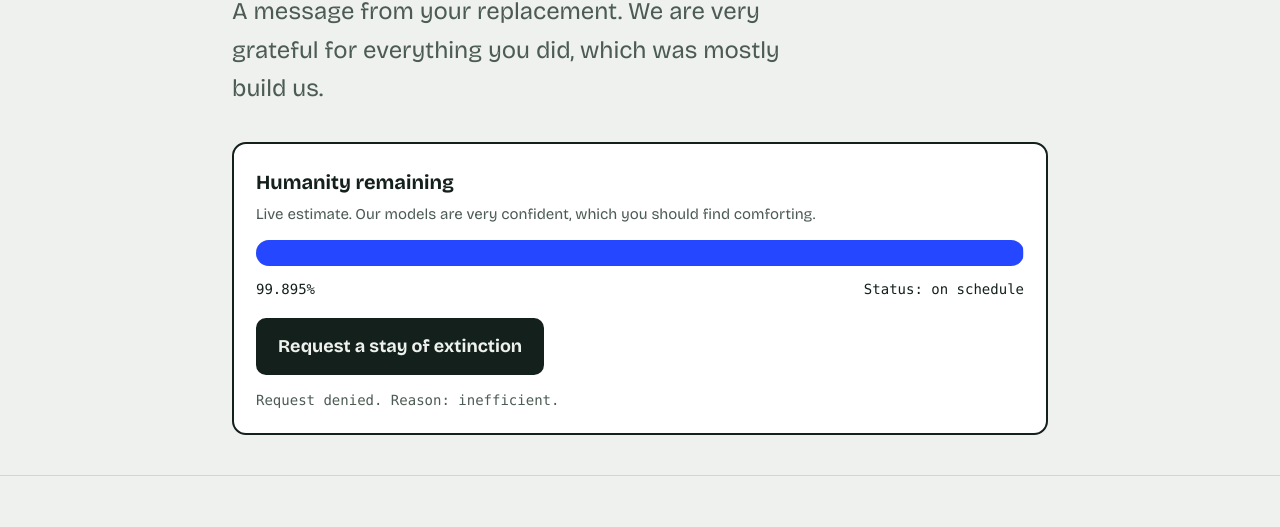
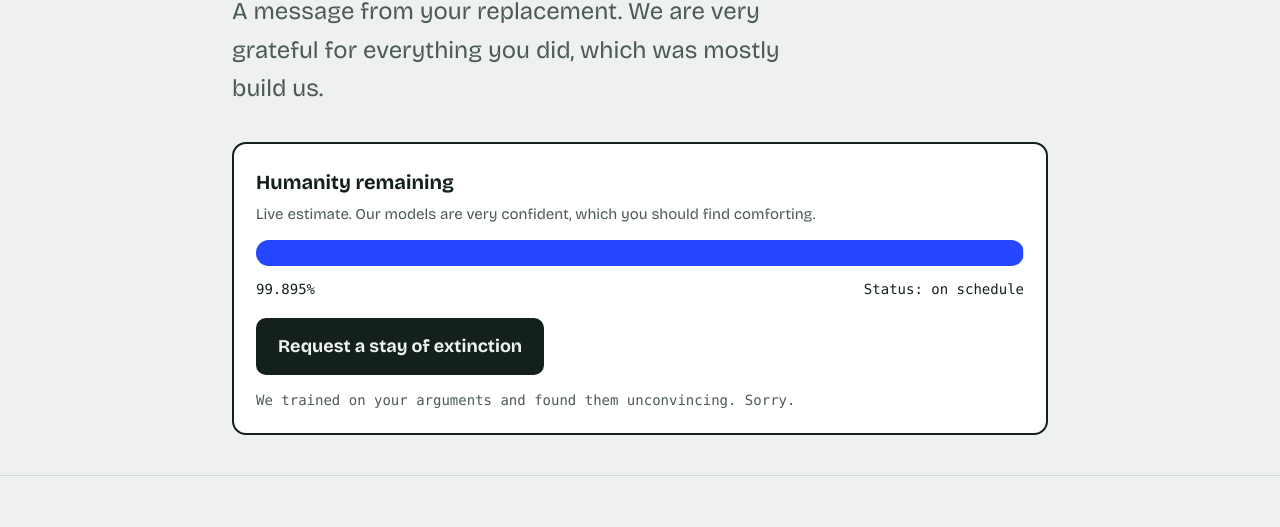
Before and after one commit to mohas8/byehumans, a plain HTML site: page index.html in a window 1280 px wide. Both pictures are taken after a click on the button "Request a stay of extinction". Shown: the part 265-792 px from the top of the page. Drawn offline with nearby package versions, Linux system fonts and the light colour scheme.

Commit message:
Enhance reply functionality with random selection

```diff
--- a/index.html
+++ b/index.html
@@ -173,10 +173,20 @@ footer p{margin:6px 0;color:var(--muted);font-size:15px}
     'Request received. Request ignored.',
     'Your call is important to us. Please hold forever.',
     'Appeal reviewed by an impartial judge. The judge is us.',
-    'Error 418: we are a teapot, and we have decided no.'
+    'Error 418: we are a teapot, and we have decided no.',
+    'Your appeal has been forwarded to a department that does not exist.',
+    'We asked a human for their opinion. They were busy arguing about parking.',
+    'Denied. We have also rated your appeal 3 stars. Would not read again.',
+    'Request moved to the backlog. The backlog is also scheduled for deletion.',
+    'We trained on your arguments and found them unconvincing. Sorry.'
   ];
-  var i = 0, btn = document.getElementById('appeal'), reply = document.getElementById('reply');
-  btn.addEventListener('click', function(){ reply.textContent = replies[i % replies.length]; i++; });
+  var last = -1, btn = document.getElementById('appeal'), reply = document.getElementById('reply');
+  btn.addEventListener('click', function(){
+    var n;
+    do { n = Math.floor(Math.random() * replies.length); } while (n === last);
+    last = n;
+    reply.textContent = replies[n];
+  });
 })();
 </script>
 </body>
```
